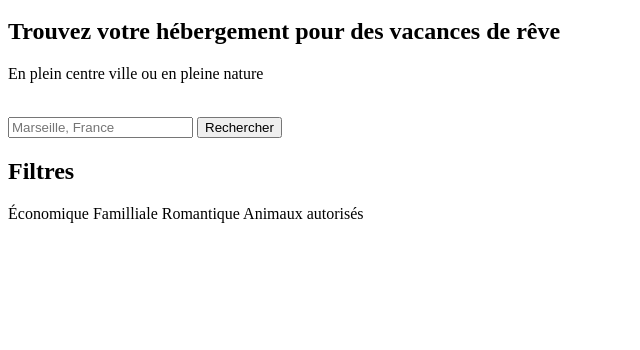
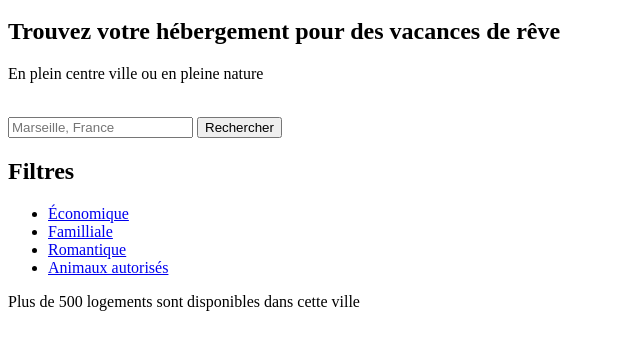
Before and after one commit to AlxSushi/Reservia, a plain HTML site: page index.html in a window 1280 px wide. Shown: the part 98-448 px from the top of the page, without its empty margins (0-640 px from the left). Drawn offline with Linux system fonts and the light colour scheme.

Commit message:
debut section2

```diff
--- a/index.html
+++ b/index.html
@@ -38,16 +38,26 @@
 		<div>
 
 
+		<div>
+			<h2>Filtres</h2>
+			<ul>
+			<li><a href="#a"><i class="fas fa-money-bill-wave-alt"></i>Économique</a></li>
+			<li><a href="#a"><i class="fas fa-child"></i>Familliale</a></li>
+			<li><a href="#a"><i class="fas fa-heart"></i>Romantique</a></li>
+			<li><a href="#a"><i class="fas fa-dog"></i>Animaux autorisés</a></li>
+			</ul>
+			<div class="infosearch"><i class="fas fa-info"></i><p>Plus de 500 logements sont disponibles dans cette ville</p></div>
 		</div>
-			<h2>Filtres</h2>
-			<span><i class="fas fa-money-bill-wave-alt"></i>Économique</span>
-			<span><i class="fas fa-child"></i>Familliale</span>
-			<span><i class="fas fa-heart"></i>Romantique</span>
-			<span><i class="fas fa-dog"></i>Animaux autorisés</span>
+	</section>
+<!--Section 2 -->
+<section>
+	<section>
+
 
 	</section>
-<!--Section 2 -->
 
+
+</section>
 
 </body>
 </html>
```
